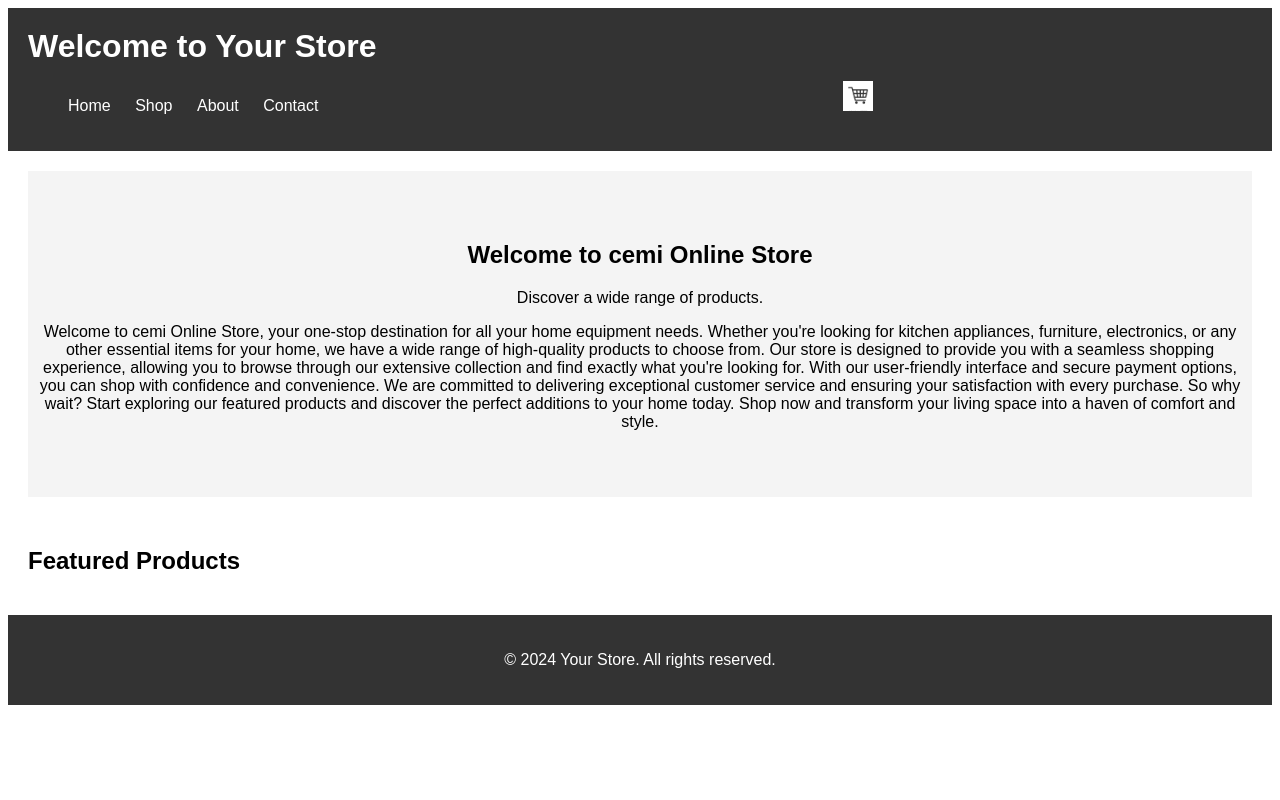
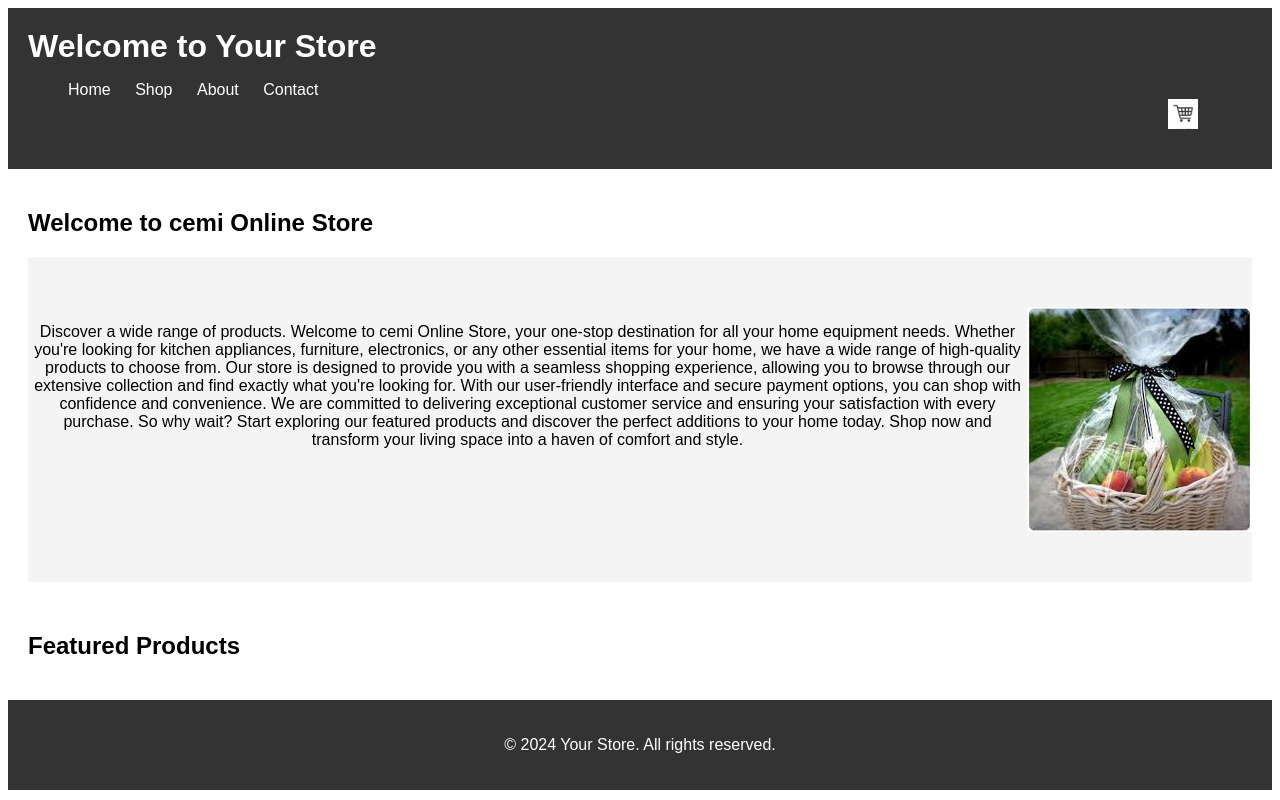
Before and after one commit to Pha12thom/Cemi-App, a Django app: page / in a window 1280 px wide. Run offline with Django 4.2, Linux system fonts and the light colour scheme.

Commit message:
modify home page

```diff
--- a/cemi/static/home.css
+++ b/cemi/static/home.css
@@ -9,7 +9,7 @@
 /* Custom CSS */
 header img {
     width: 30px;
-    margin-left: 500px;
+    margin-left: 1100px;
 }
 body {
     font-family: Arial, sans-serif;
@@ -47,6 +47,7 @@
     text-align: center;
     padding: 50px 0;
     background-color: #f4f4f4;
+    display: flex;
 }
 
 .hero h2 {
--- a/cemi/store/templates/home.html
+++ b/cemi/store/templates/home.html
@@ -1,14 +1,16 @@
+
 {% extends 'base.html' %}
-
+{% load static %}
 {% block title %}Home - Your Store{% endblock %}
 {% block heading %}Welcome to Your Store{% endblock %}
 
 {% block content %}
+<h2>Welcome to cemi Online Store</h2>
 <section class="hero">
-    <h2>Welcome to cemi Online Store</h2>
-    <p>Discover a wide range of products.</p>
-    <p>Welcome to cemi Online Store, your one-stop destination for all your home equipment needs. Whether you're looking for kitchen appliances, furniture, electronics, or any other essential items for your home, we have a wide range of high-quality products to choose from. Our store is designed to provide you with a seamless shopping experience, allowing you to browse through our extensive collection and find exactly what you're looking for. With our user-friendly interface and secure payment options, you can shop with confidence and convenience. We are committed to delivering exceptional customer service and ensuring your satisfaction with every purchase. So why wait? Start exploring our featured products and discover the perfect additions to your home today. Shop now and transform your living space into a haven of comfort and style.</p>
 
+    <p>Discover a wide range of products.
+    Welcome to cemi Online Store, your one-stop destination for all your home equipment needs. Whether you're looking for kitchen appliances, furniture, electronics, or any other essential items for your home, we have a wide range of high-quality products to choose from. Our store is designed to provide you with a seamless shopping experience, allowing you to browse through our extensive collection and find exactly what you're looking for. With our user-friendly interface and secure payment options, you can shop with confidence and convenience. We are committed to delivering exceptional customer service and ensuring your satisfaction with every purchase. So why wait? Start exploring our featured products and discover the perfect additions to your home today. Shop now and transform your living space into a haven of comfort and style.</p>
+    <img src="{% static 'main.jpg' %}" alt="Hero Image">
 </section>
 <section class="products">
     <h2>Featured Products</h2>
```
Also changed, not shown: cemi/static/main.jpg (added).
